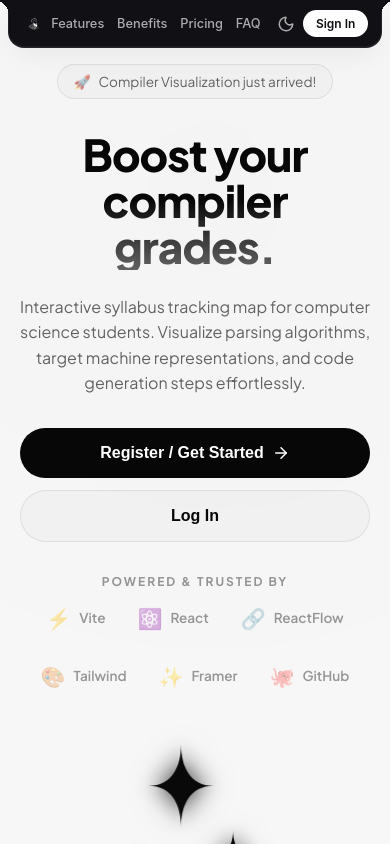
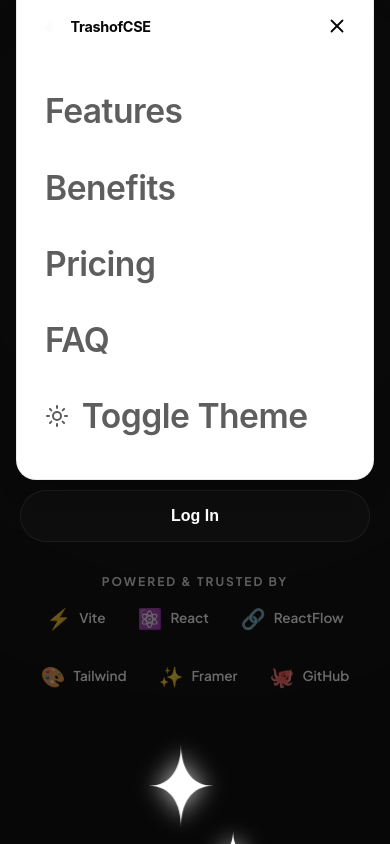
Before and after one commit to mongooseintown/TrashofCSE-Project, a React (Vite) app in the folder frontend/: page / in a window 390 px wide. Both pictures are taken after a click on the button "Toggle Navigation". Shown: the top 844 px of the page. Built offline with nearby package versions, Linux system fonts and the light colour scheme.

Commit message:
Implement mobile-responsive menu toggle and smooth unfolding panel matching supaste.com design

```diff
--- a/frontend/src/components/Navbar.css
+++ b/frontend/src/components/Navbar.css
@@ -19,6 +19,7 @@
   justify-content: space-between;
   width: 100%;
   height: 52px;
+  max-height: 52px;
   background-color: var(--nav-bg);
   border: 1px solid var(--nav-border);
   border-top: none;
@@ -27,7 +28,13 @@
     0 12px 30px -10px var(--shadow-nav),
     inset 0 -1px 0px rgba(255, 255, 255, 0.05);
   padding: 0 1.25rem;
-  transition: background-color 0.3s ease, border-color 0.3s ease, box-shadow 0.3s ease;
+  box-sizing: border-box;
+  transition:
+    max-height 0.4s cubic-bezier(0.16, 1, 0.3, 1),
+    background-color 0.3s ease,
+    border-color 0.3s ease,
+    box-shadow 0.3s ease;
+  overflow: hidden;
 }
 
 /* Outward shoulder curve fillets */
@@ -52,7 +59,17 @@
   background: radial-gradient(circle at bottom right, transparent 20px, var(--nav-bg-solid) 20px);
 }
 
-/* Left Group */
+/* Top horizontal bar containing logo and mobile trigger button */
+.nav-top-row {
+  display: flex;
+  align-items: center;
+  justify-content: space-between;
+  width: 100%;
+  height: 52px;
+  flex-shrink: 0;
+}
+
+/* Logo group */
 .nav-logo-group {
   display: flex;
   align-items: center;
@@ -85,7 +102,16 @@
   transition: color 0.3s ease;
 }
 
-/* Center Links */
+/* Menu Content Container: contains links and action buttons */
+.nav-menu-content {
+  display: flex;
+  flex-direction: row;
+  align-items: center;
+  justify-content: space-between;
+  flex-grow: 1;
+}
+
+/* Links Container */
 .nav-links {
   display: flex;
   flex-direction: row;
@@ -99,7 +125,7 @@
   font-family: 'Outfit', 'Inter', sans-serif;
   font-size: 0.85rem;
   font-weight: 500;
-  transition: color 0.2s ease;
+  transition: color 0.2s ease, transform 0.2s ease;
 }
 
 .nav-link:hover {
@@ -123,6 +149,10 @@
   transform: rotate(15deg);
 }
 
+.theme-toggle-text-mobile {
+  display: none; /* Only visible on mobile */
+}
+
 /* Right Actions / Logout Button */
 .nav-actions {
   display: flex;
@@ -132,6 +162,7 @@
 .btn-nav-logout {
   display: inline-flex;
   align-items: center;
+  justify-content: center;
   gap: 0.4rem;
   background-color: var(--nav-btn-bg);
   color: var(--nav-btn-text);
@@ -150,49 +181,143 @@
   transform: translateY(-0.5px);
 }
 
-/* Mobile Responsiveness */
+/* Hide Hamburger Menu trigger on Desktop */
+.nav-mobile-toggle {
+  display: none;
+}
+
+/* ==========================================================================
+   Mobile Responsiveness: Mobile unfold layouts matching screenshot 1 and 2
+   ========================================================================== */
 @media (max-width: 768px) {
   .glass-nav-container {
     max-width: 100%;
-    padding: 0 0.5rem;
+    padding: 0 1rem;
   }
 
   .glass-nav {
-    height: 48px;
-    padding: 0 0.8rem;
-    border-radius: 0 0 16px 16px;
+    flex-direction: column;
+    align-items: stretch;
+    justify-content: flex-start;
+    height: auto;
+    max-height: 52px; /* Restrict height when closed */
+    padding: 0 1.25rem;
+    border-radius: 0 0 20px 20px;
   }
 
-  .glass-nav::before,
-  .glass-nav::after {
-    width: 16px;
-    height: 16px;
+  /* When mobile navbar is unfolded */
+  .glass-nav.is-open {
+    max-height: 480px; /* Animate height unfold */
   }
 
-  .glass-nav::before {
-    left: -16px;
-    background: radial-gradient(circle at bottom left, transparent 16px, var(--nav-bg-solid) 16px);
+  /* Top row height and structure */
+  .nav-top-row {
+    height: 52px;
   }
 
-  .glass-nav::after {
-    right: -16px;
-    background: radial-gradient(circle at bottom right, transparent 16px, var(--nav-bg-solid) 16px);
+  /* Hamburger Menu trigger visible on mobile */
+  .nav-mobile-toggle {
+    display: flex;
+    align-items: center;
+    justify-content: center;
+    background: none;
+    border: none;
+    color: var(--nav-link-hover);
+    cursor: pointer;
+    padding: 0.3rem;
+    transition: transform 0.2s ease;
   }
 
-  .nav-brand-text {
-    display: none; /* Hide brand text on mobile to save space */
+  .nav-mobile-toggle:active {
+    transform: scale(0.9);
   }
 
-  .nav-links {
-    gap: 0.8rem;
+  /* Mobile menu content panel - vertical layout when open */
+  .nav-menu-content {
+    display: flex;
+    flex-direction: column;
+    align-items: stretch;
+    padding: 2.2rem 0.5rem 2.5rem 0.5rem;
+    gap: 2.5rem;
+    opacity: 0;
+    pointer-events: none;
+    transition: opacity 0.2s ease;
   }
 
+  .glass-nav.is-open .nav-menu-content {
+    opacity: 1;
+    pointer-events: auto;
+  }
+
+  /* Vertical navigation links list styling */
+  .nav-links {
+    flex-direction: column;
+    align-items: flex-start;
+    gap: 1.8rem;
+    width: 100%;
+  }
+
+  /* Supaste-styled giant typography vertical links */
   .nav-link {
-    font-size: 0.8rem;
+    font-size: 2.1rem;
+    font-weight: 600;
+    color: var(--nav-link);
+    letter-spacing: -0.5px;
+    width: 100%;
+    padding: 0.2rem 0;
+    transition: color 0.2s ease, transform 0.2s ease;
+  }
+
+  .nav-link:hover, .nav-link:active {
+    color: var(--nav-link-hover);
+    transform: translateX(4px);
+  }
+
+  /* Mobile theme toggle styled like standard list link item */
+  .btn-nav-theme-toggle {
+    display: flex;
+    align-items: center;
+    justify-content: flex-start;
+    width: 100%;
+    color: var(--nav-link);
+    padding: 0.2rem 0;
+    transition: color 0.2s ease, transform 0.2s ease;
+  }
+
+  .btn-nav-theme-toggle svg {
+    width: 24px;
+    height: 24px;
+  }
+
+  .btn-nav-theme-toggle:hover, .btn-nav-theme-toggle:active {
+    color: var(--nav-link-hover);
+    transform: translateX(4px);
+  }
+
+  .theme-toggle-text-mobile {
+    display: inline;
+    font-size: 2.1rem;
+    font-weight: 600;
+    margin-left: 0.8rem;
+    font-family: 'Outfit', 'Inter', sans-serif;
+    letter-spacing: -0.5px;
+  }
+
+  /* Full-width white/dark CTA action buttons on mobile */
+  .nav-actions {
+    display: flex;
+    width: 100%;
+    margin-top: 0.5rem;
   }
 
   .btn-nav-logout {
-    padding: 0.35rem 0.8rem;
-    font-size: 0.75rem;
+    width: 100%;
+    padding: 0.9rem;
+    font-size: 1rem;
+    font-weight: 600;
+    border-radius: 50px;
+    box-sizing: border-box;
+    text-align: center;
+    box-shadow: 0 4px 12px rgba(0, 0, 0, 0.05);
   }
 }
--- a/frontend/src/components/Navbar.jsx
+++ b/frontend/src/components/Navbar.jsx
@@ -1,11 +1,12 @@
 import React, { useState, useEffect } from 'react';
 import { Link, useNavigate, useLocation } from 'react-router-dom';
 import './Navbar.css';
-import { Sun, Moon, LogOut } from 'lucide-react';
+import { Sun, Moon, LogOut, Menu, X } from 'lucide-react';
 
 const Navbar = () => {
   const [theme, setTheme] = useState(localStorage.getItem('theme') || 'dark');
   const [isLoggedIn, setIsLoggedIn] = useState(false);
+  const [isOpen, setIsOpen] = useState(false);
   const navigate = useNavigate();
   const location = useLocation();
 
@@ -23,6 +24,11 @@ const Navbar = () => {
     setIsLoggedIn(!!(token && storedUser));
   }, [location]);
 
+  // Close mobile menu on route change
+  useEffect(() => {
+    setIsOpen(false);
+  }, [location.pathname]);
+
   const toggleTheme = () => {
     const newTheme = theme === 'dark' ? 'light' : 'dark';
     document.documentElement.setAttribute('data-theme', newTheme);
@@ -38,9 +44,11 @@ const Navbar = () => {
   };
 
   return (
-    <div className="glass-nav-container">
-      <nav className="glass-nav">
-        {/* Left Logo branding */}
+    <div className={`glass-nav-container ${isOpen ? 'is-nav-open' : ''}`}>
+      <nav className={`glass-nav ${isOpen ? 'is-open' : ''}`}>
+
+        {/* Top Row: Brand & Mobile Menu Trigger */}
+        <div className="nav-top-row">
           <div className="nav-logo-group" onClick={() => navigate(isLoggedIn ? '/dashboard' : '/')}>
             <div className="nav-logo">
               <img src="/logo.png" alt="Logo" />
@@ -48,6 +56,13 @@ const Navbar = () => {
             <span className="nav-brand-text">TrashofCSE</span>
           </div>
 
+          <button className="nav-mobile-toggle" onClick={() => setIsOpen(!isOpen)} aria-label="Toggle Navigation">
+            {isOpen ? <X size={22} /> : <Menu size={22} />}
+          </button>
+        </div>
+
+        {/* Unfolding Menu Content */}
+        <div className="nav-menu-content">
           {/* Center Links */}
           <div className="nav-links">
             {isLoggedIn ? (
@@ -67,6 +82,7 @@ const Navbar = () => {
 
             <button className="btn-nav-theme-toggle" onClick={toggleTheme} title="Toggle Mode">
               {theme === 'dark' ? <Sun size={18} /> : <Moon size={18} />}
+              <span className="theme-toggle-text-mobile">Toggle Theme</span>
             </button>
           </div>
 
@@ -83,6 +99,8 @@ const Navbar = () => {
               </Link>
             )}
           </div>
+        </div>
+
       </nav>
     </div>
   );
```
Lines whose indentation alone changed are shown as unchanged.
